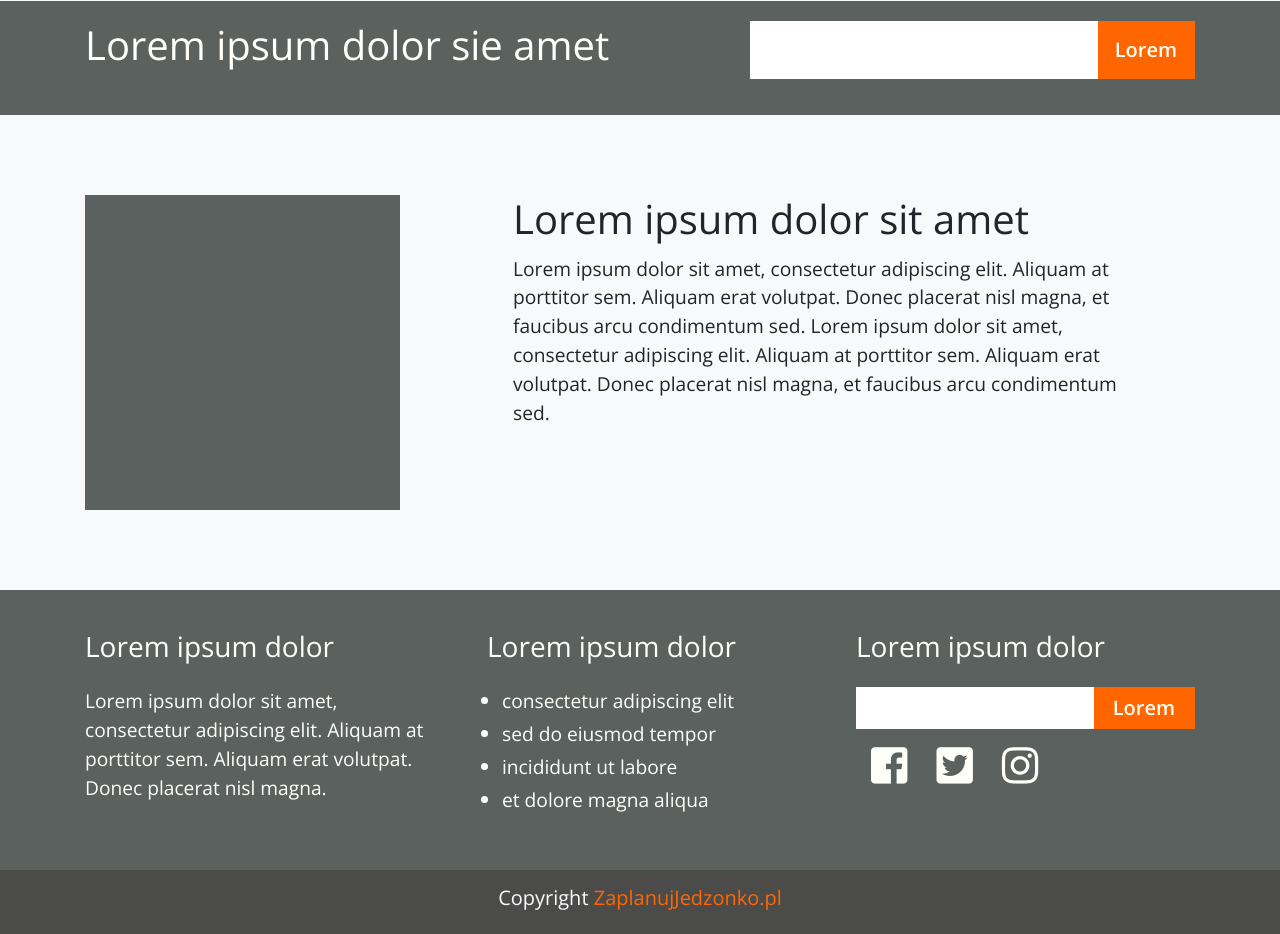
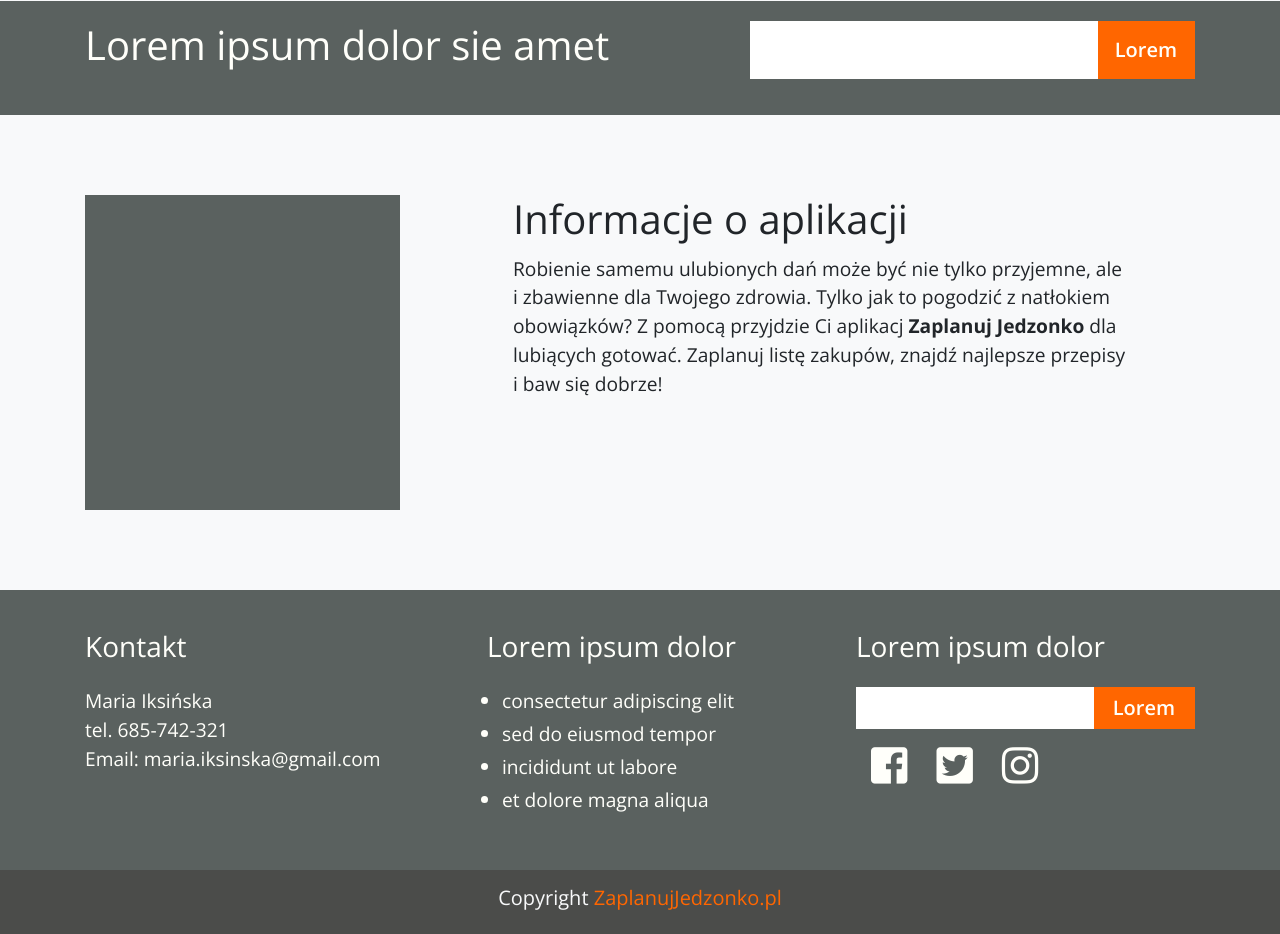
Before and after one commit to gwilpiszewski/food_plan, a Django app: template jedzonko/templates/index.html in a window 1280 px wide. Shown: the part 1265-2199 px from the top of the page. Run offline with Django 3.2, Linux system fonts and the light colour scheme; the template is opened without the code that fills it, so the values that code supplies are empty; some libraries are stand-ins or nearby versions; some web fonts are replaced.

Commit message:
1.3_linki

```diff
--- a/jedzonko/templates/index.html
+++ b/jedzonko/templates/index.html
@@ -155,11 +155,11 @@
                 </div>
 
                 <div class="col-7 ml-4">
-                    <h1 class="pb-1">Lorem ipsum dolor sit amet</h1>
-                    <p>Lorem ipsum dolor sit amet, consectetur adipiscing elit. Aliquam at porttitor sem. Aliquam erat
-                        volutpat. Donec placerat nisl magna, et faucibus arcu condimentum sed. Lorem ipsum dolor sit
-                        amet, consectetur adipiscing elit. Aliquam at porttitor sem. Aliquam erat volutpat. Donec
-                        placerat nisl magna, et faucibus arcu condimentum sed.
+                    <h1 class="pb-1">Informacje o aplikacji</h1>
+                    <p>Robienie samemu ulubionych dań może być nie tylko przyjemne, ale <br>i zbawienne dla Twojego zdrowia.
+                       Tylko jak to pogodzić z natłokiem obowiązków?
+                       Z pomocą przyjdzie Ci aplikacj <strong>Zaplanuj Jedzonko</strong> dla lubiących gotować.
+                       Zaplanuj listę zakupów, znajdź najlepsze przepisy <br>i baw się dobrze!
                     </p>
                 </div>
             </div>
@@ -170,8 +170,9 @@
         <div class="container">
             <div class="row">
                 <div class="col">
-                    <h3 class="mb-4">Lorem ipsum dolor</h3>
-                    <p>Lorem ipsum dolor sit amet, consectetur adipiscing elit. Aliquam at porttitor sem.  Aliquam erat volutpat. Donec placerat nisl magna.</p>
+                    <h3 class="mb-4">Kontakt</h3>
+                    <p>Maria Iksińska<br>tel. 685-742-321<br>Email: maria.iksinska@gmail.com
+                    </p>
                 </div>
                 <div class="col pl-4 ml-4">
                     <h3 class="mb-4">Lorem ipsum dolor</h3>
--- a/scrumlab/urls.py
+++ b/scrumlab/urls.py
@@ -17,7 +17,7 @@ from django.contrib import admin
 from django.urls import path
 from jedzonko import views
 from jedzonko.views import IndexView, DashboardView, RecipeListView, \
-    PlanListView, RecipeAddView, PlanAddView, PlanAddRecipeView
+    PlanListView, RecipeAddView, PlanAddView, PlanAddRecipeView, AboutView, ContactView
 
 
 urlpatterns = [
@@ -29,4 +29,6 @@ urlpatterns = [
     path('recipe/add/', RecipeAddView.as_view(), name="recipe_add"),
     path('plan/add/', PlanAddView.as_view(), name="plan_add"),
     path('plan/add-recipe/', PlanAddRecipeView.as_view(), name="plan_add_recipe"),
+    path('about/', AboutView.as_view(), name='about'),
+    path('contact/', ContactView.as_view(), name='contact'),
 ]
```
Also changed, not shown: jedzonko/views.py (+11 -0 lines).
